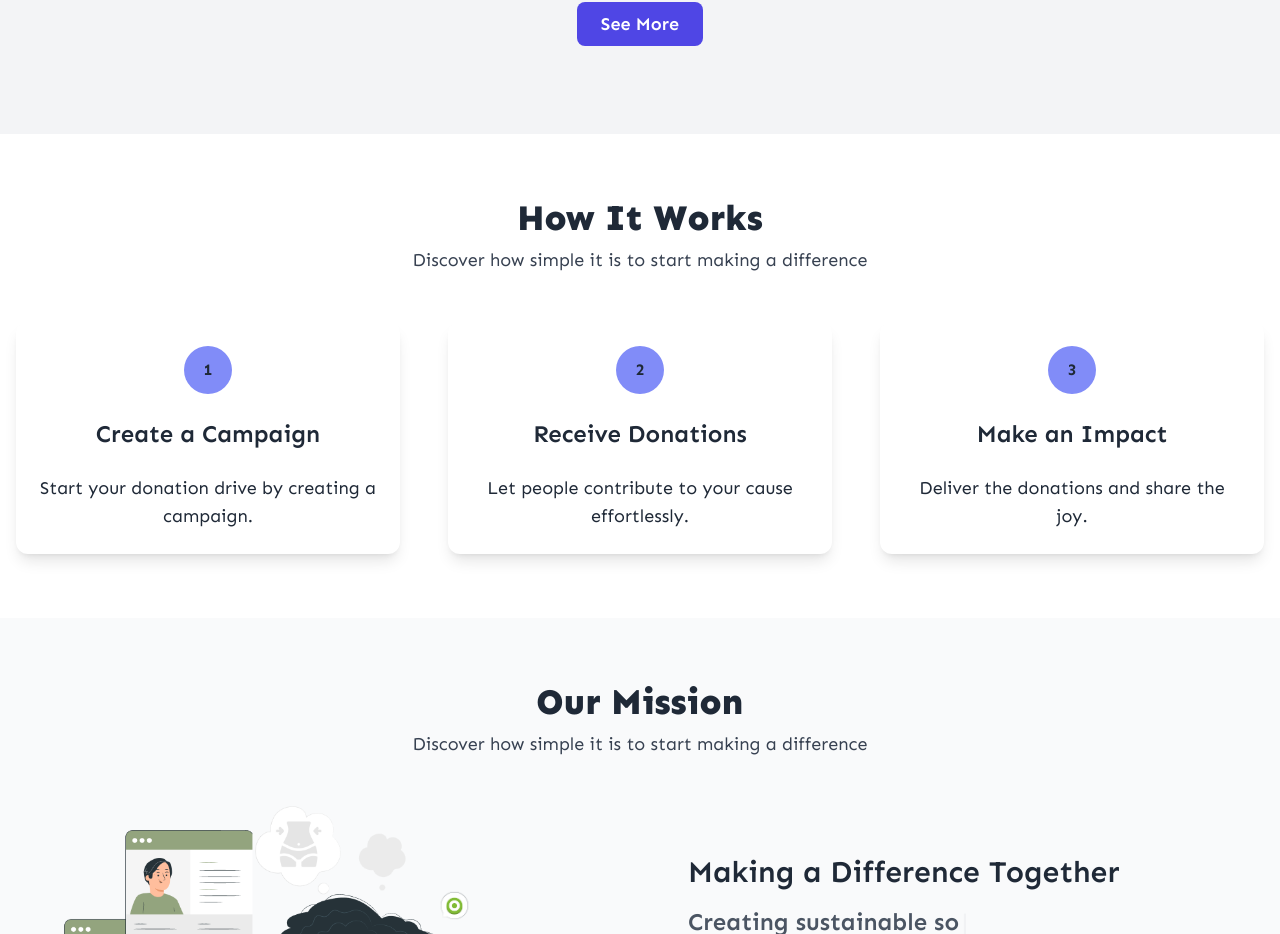
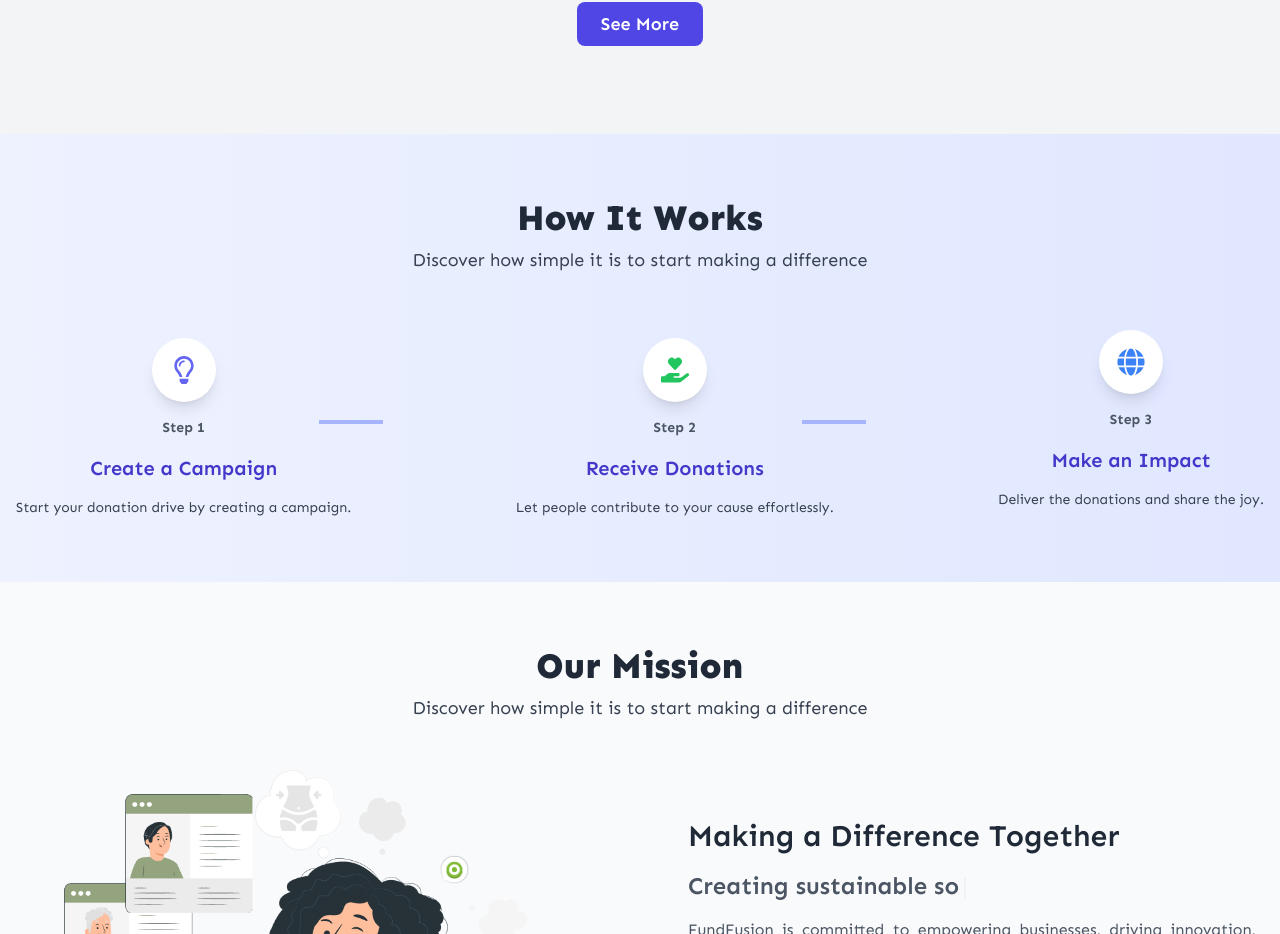
Before and after one commit to tusherbhakta/FundFusion-client, a React (Vite) app: page / in a window 1280 px wide. Shown: the part 915-1849 px from the top of the page. Built offline with nearby package versions, Linux system fonts and the light colour scheme; no server answers.

Commit message:
change in design

```diff
--- a/src/components/HowItWorks/HowItWorks.jsx
+++ b/src/components/HowItWorks/HowItWorks.jsx
@@ -1,4 +1,5 @@
 import SectionTitle from "../SectionTitle/SectionTitle";
+import { FaRegLightbulb, FaHandHoldingHeart, FaGlobe } from "react-icons/fa";
 
 const HowItWorks = () => {
   const steps = [
@@ -6,45 +7,57 @@ const HowItWorks = () => {
       number: 1,
       title: "Create a Campaign",
       description: "Start your donation drive by creating a campaign.",
+      icon: <FaRegLightbulb size={28} className="text-indigo-500" />,
     },
     {
       number: 2,
       title: "Receive Donations",
       description: "Let people contribute to your cause effortlessly.",
+      icon: <FaHandHoldingHeart size={28} className="text-green-500" />,
     },
     {
       number: 3,
       title: "Make an Impact",
       description: "Deliver the donations and share the joy.",
+      icon: <FaGlobe size={28} className="text-blue-500" />,
     },
   ];
 
   return (
-    <section className="py-12 md:py-16 dark:bg-gray-900 dark:text-white text-gray-800">
+    <section className="py-12 md:py-16 bg-gradient-to-r from-indigo-50 to-indigo-100 dark:from-gray-800 dark:to-gray-900 dark:text-white">
       <div className="px-4 max-w-7xl mx-auto">
         {/* Section Heading */}
-        <SectionTitle title="How It Works" subtitle="Discover how simple it is to start making a difference" />
+        <SectionTitle
+          title="How It Works"
+          subtitle="Discover how simple it is to start making a difference"
+        />
         {/* Steps */}
-        <div className="grid grid-cols-1 md:grid-cols-3 gap-12 mt-12">
+        <div className="flex flex-col md:flex-row items-center justify-between gap-8 mt-12">
           {steps.map((step, index) => (
             <div
               key={index}
-              className={`flex flex-col items-center text-center space-y-6 p-6 rounded-xl shadow-lg transition-transform transform hover:scale-105
-              dark:bg-gray-800 dark:text-gray-300
-              bg-white text-gray-800
-              `}
+              className="relative flex flex-col items-center text-center space-y-4"
             >
+              {/* Connecting Line */}
+              {index !== steps.length - 1 && (
+                <div className="hidden md:block absolute top-1/2 -right-8 w-16 h-1 bg-indigo-300 dark:bg-indigo-500"></div>
+              )}
+              {/* Step Icon */}
+              <div className="w-16 h-16 flex items-center justify-center rounded-full bg-white dark:bg-gray-700 shadow-lg">
+                {step.icon}
+              </div>
               {/* Step Number */}
-              <div
-                className={`w-12 h-12 flex items-center justify-center rounded-full font-bold bg-indigo-400 text-gray-900" dark:bg-indigo-500 dark:text-white
-                `}
-              >
-                {step.number}
+              <div className="text-sm font-bold text-gray-600 dark:text-gray-400">
+                Step {step.number}
               </div>
               {/* Step Title */}
-              <h3 className="text-2xl font-semibold">{step.title}</h3>
+              <h3 className="text-xl font-semibold text-indigo-700 dark:text-indigo-400">
+                {step.title}
+              </h3>
               {/* Step Description */}
-              <p className="text-lg">{step.description}</p>
+              <p className="text-sm text-gray-700 dark:text-gray-300">
+                {step.description}
+              </p>
             </div>
           ))}
         </div>
--- a/src/pages/TermsOfService/TermsOfService.jsx
+++ b/src/pages/TermsOfService/TermsOfService.jsx
@@ -1,4 +1,4 @@
-import React from "react";
+
 
 const TermsOfService = () => {
   return (
@@ -48,8 +48,8 @@ const TermsOfService = () => {
           </p>
           <ul className="list-disc list-inside space-y-2 pl-4">
             <li>Not engaging in fraudulent or misleading practices.</li>
+            <li>Using funds solely for the stated campaign purpose.</li>
             <li>Ensuring the accuracy of all campaign details and updates.</li>
-            <li>Using funds solely for the stated campaign purpose.</li>
           </ul>
         </section>
 
```
